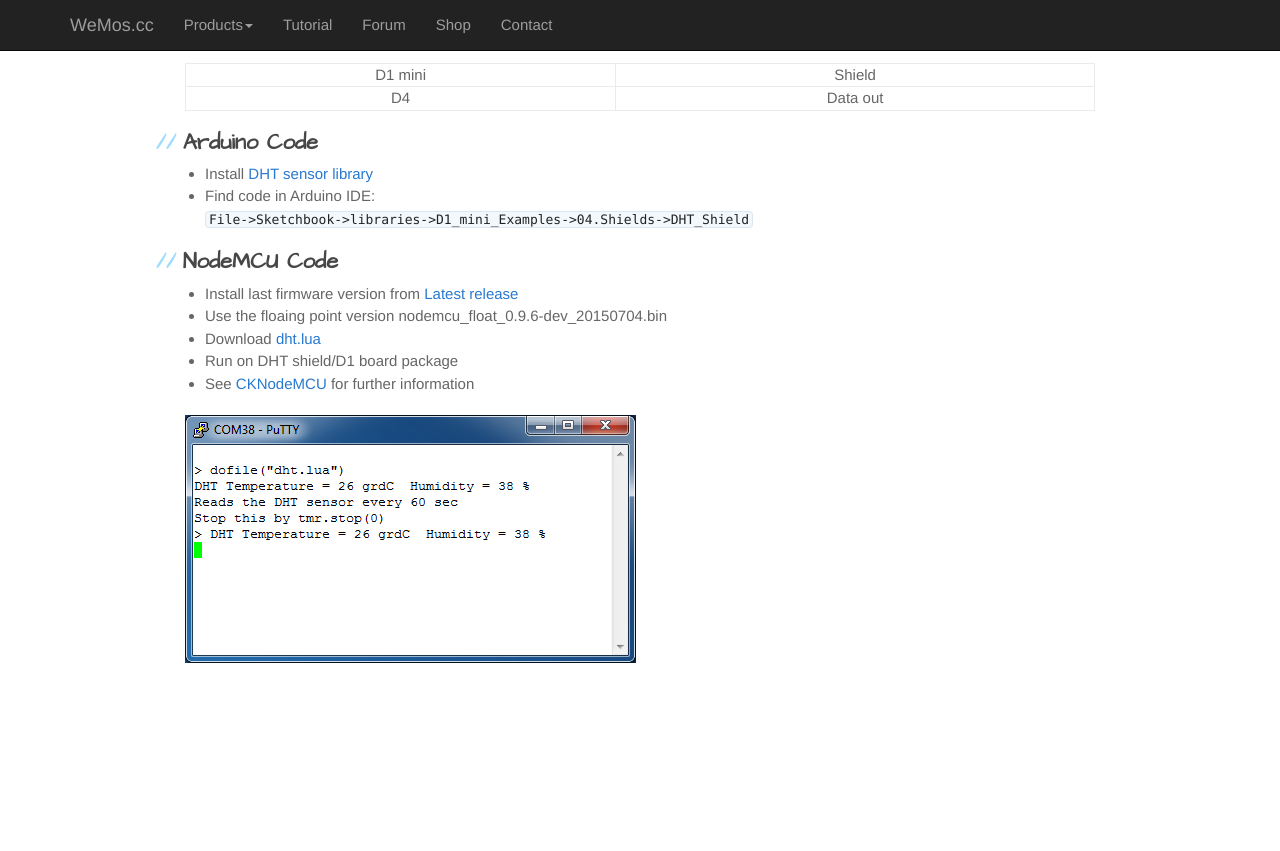
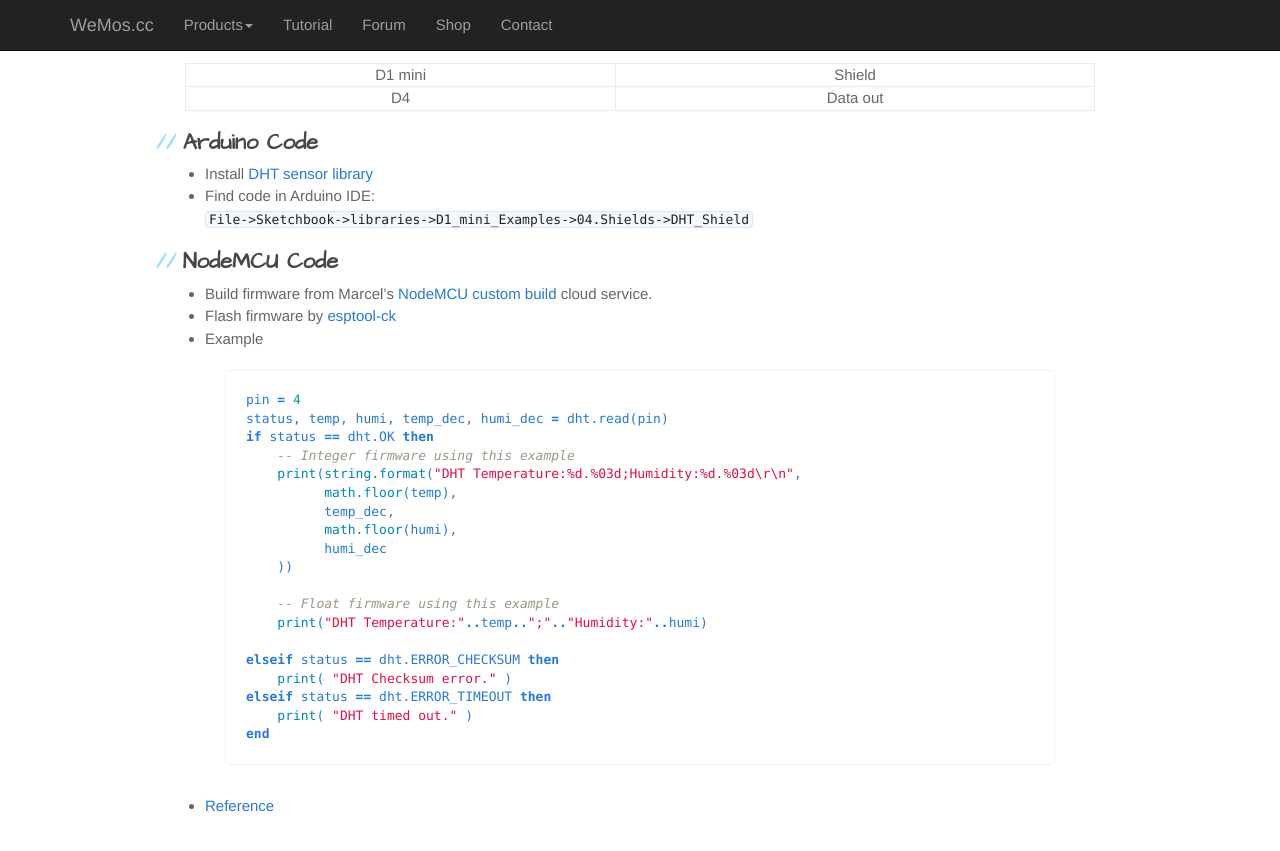
Before and after one commit to ShapriJee/wemos.github.io, a Jekyll site: the page built from Products/dht_shield.md, in a window 1280 px wide and 900 px high, scrolled down 1207 px. Shown: the top 851 px of the window. Built offline with Jekyll 4.4.1, drawn with Linux system fonts in a browser that asks for light colours; before the commit the page ends 1953 px from its top, so only the background shows below that.

Commit message:
fix nodemcu

```diff
--- a/Products/dht_shield.md
+++ b/Products/dht_shield.md
@@ -25,10 +25,29 @@ DHT Shield is a digital temperature and humidity sensor shield based DHT11.
 `File->Sketchbook->libraries->D1_mini_Examples->04.Shields->DHT_Shield`
 
 ## NodeMCU Code
-  - Install last firmware version from [Latest release](https://github.com/nodemcu/nodemcu-firmware/releases)
-  - Use the floaing point version nodemcu_float_0.9.6-dev_20150704.bin
-  - Download [dht.lua](http://sourceforge.net/projects/nodemcu/files/dht.lua)
-  - Run on DHT shield/D1 board package
-  - See [CKNodeMCU](https://cknodemcu.wordpress.com) for further information
+* Build firmware from Marcel's [NodeMCU custom build](http://nodemcu-build.com/) cloud service.
+* Flash firmware by [esptool-ck](https://github.com/igrr/esptool-ck)
+* Example
+{% highlight lua %}
+pin = 4
+status, temp, humi, temp_dec, humi_dec = dht.read(pin)
+if status == dht.OK then
+    -- Integer firmware using this example
+    print(string.format("DHT Temperature:%d.%03d;Humidity:%d.%03d\r\n",
+          math.floor(temp),
+          temp_dec,
+          math.floor(humi),
+          humi_dec
+    ))
 
-![](./images/dht_d1_output.png)
+    -- Float firmware using this example
+    print("DHT Temperature:"..temp..";".."Humidity:"..humi)
+
+elseif status == dht.ERROR_CHECKSUM then
+    print( "DHT Checksum error." )
+elseif status == dht.ERROR_TIMEOUT then
+    print( "DHT timed out." )
+end
+{% endhighlight %}
+
+* [Reference](http://nodemcu.readthedocs.org/en/dev/en/modules/dht/)
```
Also changed, not shown: Products/dht_pro_shield.md (+25 -6 lines), Tutorial/get_started_in_nodemcu.md (+6 -1 lines).
